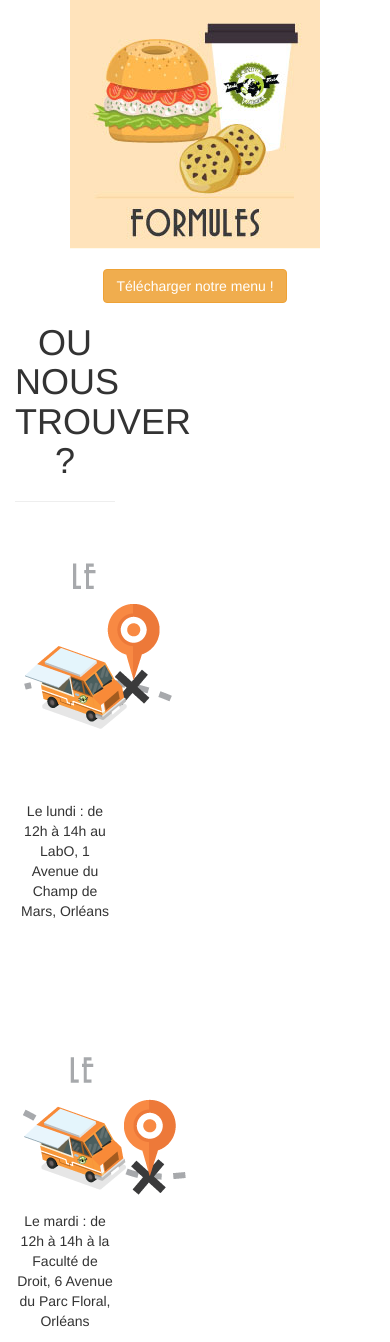
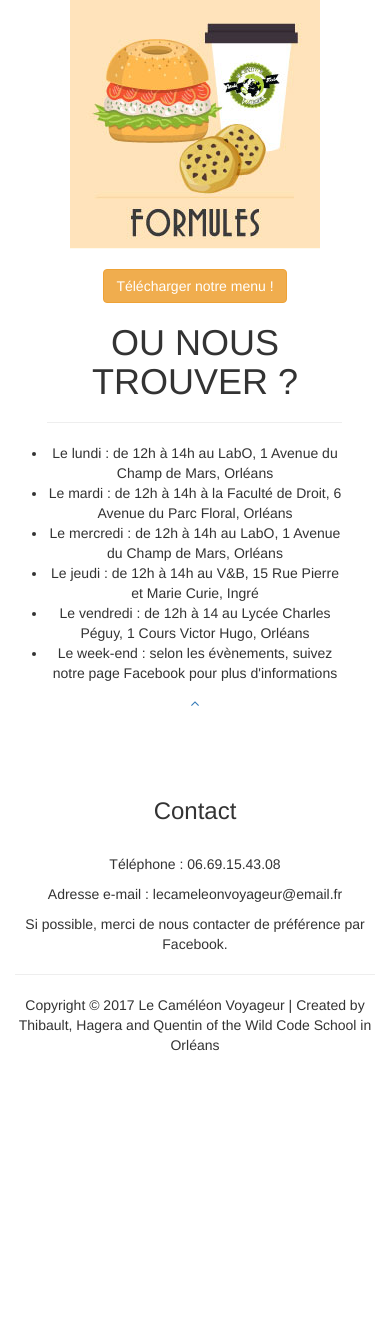
Before and after one commit to tderot/cameleon_voyageur, a PHP site: page / in a window 390 px wide; the page is wider, and only the part inside the window is pictured. Shown: the part 4042-5384 px from the top of that part. After the commit the page ends 5093 px from the top of that part, so only its background shows below. Run offline with PHP 8.4, Linux system fonts and the light colour scheme; some libraries are stand-ins or nearby versions; grey boxes are pictures that could not be loaded.

Commit message:
Carte fonctionnelle sur petit écran, plugin facebook responsive en css

```diff
--- a/index.html
+++ b/index.html
@@ -128,9 +128,9 @@
 
 
         <!--Hagera : Carte et plan -->
-        <div class="container-fluid text-center">
-            <div class="row" id="carte">
-                <div class=" moduletableemplacements col-xs-4 col-md-10 col-md-offset-0">
+        <div class="container-fluid text-center" id="carte">
+            <div class="row hidden-xs">
+                <div class="moduletableemplacements col-sm-10 col-sm-offset-0">
                     <h1>OU NOUS TROUVER ?</h1>
                     <hr />
                     <div class="trucks">
@@ -161,6 +161,20 @@
                     </div>
                 </div>
             </div>
+            <div class="row visible-xs">
+                <div class="col-xs-10 col-xs-offset-1">
+                    <h1>OU NOUS TROUVER ?</h1>
+                    <hr />
+                    <ul>
+                        <li class="truck-small">Le lundi : de 12h à 14h au LabO, 1 Avenue du Champ de Mars, Orléans</li>
+                        <li class="truck-small">Le mardi : de 12h à 14h à la Faculté de Droit, 6 Avenue du Parc Floral, Orléans</li>
+                        <li class="truck-small">Le mercredi : de 12h à 14h au LabO, 1 Avenue du Champ de Mars, Orléans</li>
+                        <li class="truck-small">Le jeudi : de 12h à 14h au V&B, 15 Rue Pierre et Marie Curie, Ingré</li>
+                        <li class="truck-small">Le vendredi : de 12h à 14 au Lycée Charles Péguy, 1 Cours Victor Hugo, Orléans</li>
+                        <li class="truck-small">Le week-end : selon les évènements, suivez notre page Facebook pour plus d'informations</li>
+                    </ul>
+                </div>
+            </div>
         </div>
         <!--Quentin : Footer -->
         <footer id="footer" class="container-fluid text-center">
@@ -170,7 +184,11 @@
                 </div>
             </div>
             <div class="row">
-                <div id="footer_fb" class="col-xs-12 col-md-6">
+                <div id="footer_fb" class="col-xs-12 visible-xs">
+                    <iframe src="https://www.facebook.com/plugins/like.php?href=https%3A%2F%2Fwww.facebook.com%2Flecameleonvoyageur%2F&width=500&layout=button_count&action=like&size=large&show_faces=false&share=false&height=21&appId" width="500" height="20" style="border:none;" scrolling="no" frameborder="0" allowTransparency="true" class="fb_like"></iframe>
+                </div>
+                <div id="footer_fb" class="col-md-6 hidden-xs">
+                    <iframe src="https://www.facebook.com/plugins/page.php?href=https%3A%2F%2Fwww.facebook.com%2Flecameleonvoyageur%2F&tabs=timeline&width=500&height=400&small_header=true&adapt_container_width=true&hide_cover=false&show_facepile=false&appId" width="500" height="400" style="border:none;" scrolling="no" frameborder="0" allowTransparency="true" class="fb_plugin"></iframe>
                 </div>
                 <div id="footer_contact" class="col-xs-12 col-md-4 col-md-offset-1 text-center">
                     <br />
--- a/public/css/style.css
+++ b/public/css/style.css
@@ -231,3 +231,7 @@ H1{
 .truck:hover .truck-info {
     display: block;
 }
+
+.truck-small {
+    margin-bottom: 5%;
+}
--- a/public/js/script.js
+++ b/public/js/script.js
@@ -8,23 +8,3 @@ $(function() {
         }
     });
 });
-function fb(){
-    var width = Math.round(window.innerWidth);
-    var width2 = Math.round(window.innerWidth/3);
-    if(width<=360){
-        document.getElementById('footer_fb').innerHTML='<iframe src="https://www.facebook.com/plugins/like.php?href=https%3A%2F%2Fwww.facebook.com%2Flecameleonvoyageur%2F&width='+width+'&layout=button_count&action=like&size=large&show_faces=false&share=false&height=21&appId" width="'+width+'" height="50" style="border:none;overflow:hidden" scrolling="no" frameborder="0" allowTransparency="true" class="fb_like"></iframe>';
-    }else if(width>360&&width<1280){
-        document.getElementById('footer_fb').innerHTML='<iframe src="https://www.facebook.com/plugins/page.php?href=https%3A%2F%2Fwww.facebook.com%2Flecameleonvoyageur%2F&tabs=timeline&width='+width+'&height='+width2+'&small_header=true&adapt_container_width=true&hide_cover=false&show_facepile=false&appId" width="'+width+'" height="'+width2+'" style="border:none;overflow:hidden" scrolling="no" frameborder="0" allowTransparency="true" class="fb_plugin"></iframe>';
-    }else if(width>=1280){
-        document.getElementById('footer_fb').innerHTML='<iframe src="https://www.facebook.com/plugins/page.php?href=https%3A%2F%2Fwww.facebook.com%2Flecameleonvoyageur%2F&tabs=timeline&width='+width+'&height='+width2+'&small_header=true&adapt_container_width=true&hide_cover=false&show_facepile=false&appId" width="'+width+'" height="'+width2+'" style="border:none;overflow:hidden" scrolling="no" frameborder="0" allowTransparency="true" class="fb_plugin"></iframe>';
-    }
-}
-fb();
-function plan(){
-    var width = Math.round(window.innerWidth);
-}
-plan();
-$(window).resize(function(){
-    fb();
-    plan();
-});
```
